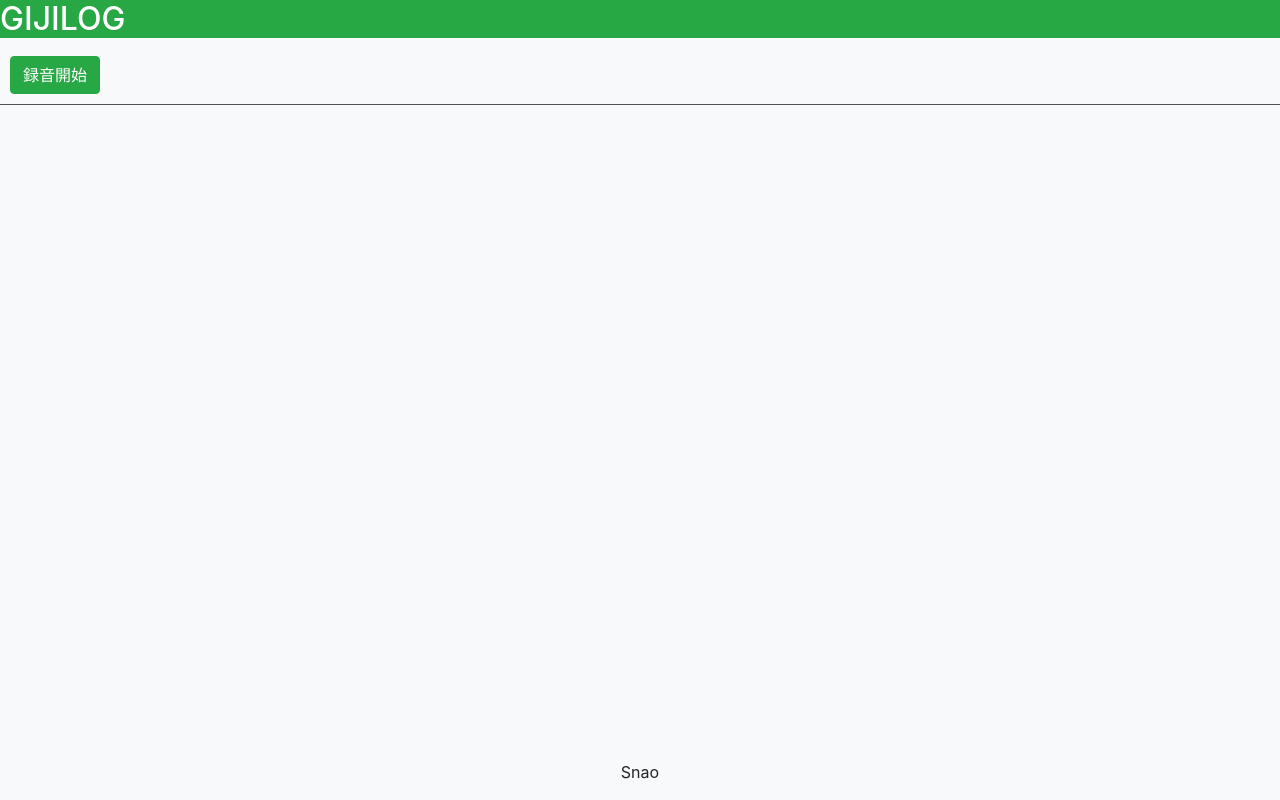
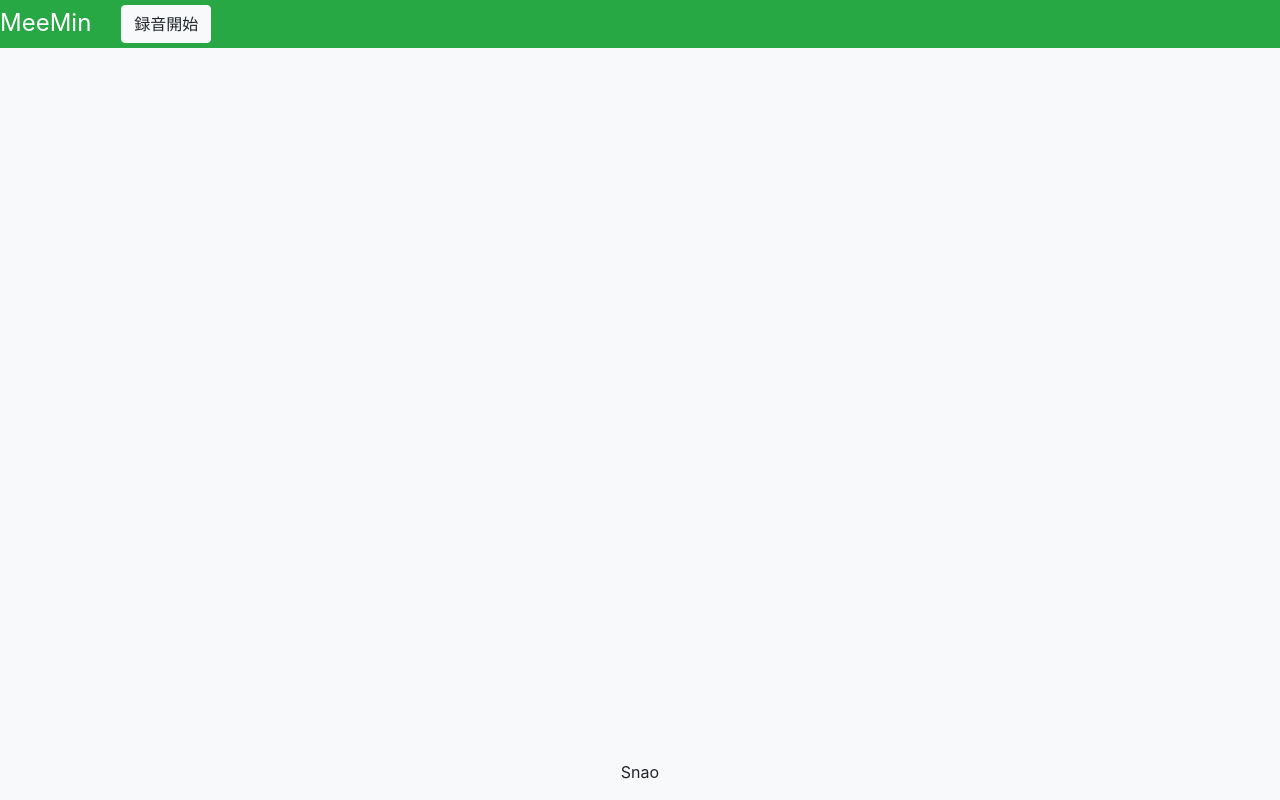
Before and after one commit to naoakis/gijilog, a plain HTML site: page index.html in a window 1280 px wide. Drawn offline with nearby package versions, Linux system fonts and the light colour scheme.

Commit message:
タイトル変更

```diff
--- a/css/common.css
+++ b/css/common.css
@@ -6,24 +6,22 @@
   }
 
 
-header {
-    border-bottom: solid 0.5px #525050;
+.logo {
+    margin-right:30px;
+    font-size: 24px
 }
 
+.header_height{
+    float: left;
+    padding:5px 0 5px 0;
+}
 
-.btn {
-    margin: 10px;
-}
 
 footer {
     text-align: center;
     margin-top: auto;
 }
 
-.container-fluid{
-    padding-top: 10px;
-}
-
 .table{
     font-size: 80%;
     font-family: MS Pゴシック;
--- a/index.html
+++ b/index.html
@@ -3,7 +3,7 @@
 <head>
     <meta charset="UTF-8">
     <meta name="viewport" content="width=device-width, initial-scale=1">
-    <title>GIJILOG</title>
+    <title>MeeMin</title>
 
     <link href="css/bootstrap.min.css" rel="stylesheet">
     <link rel="stylesheet" href="css/common.css" type="text/css">
@@ -13,10 +13,10 @@
 </head>
 <body>
     <div id="wrapper" class="bg-light">
-    <header>
-    <h2 class="bg-success text-white">GIJILOG</h2>
-    <button id="btn" class="btn btn-success btn-xs">録音開始</button>
-    </header>
+    <header class="bg-success">
+        <div class="logo header_height"><span class="text-white">MeeMin</span></div>
+        <div class="header_height"><button id="btn" class="btn btn-light btn-xs">録音開始</button><div>
+</header>
     <main>
     <div class="container-fluid">
         <table class="table table-striped">
@@ -26,7 +26,7 @@
       </div>
     </main>
     <footer>
-        <p>Snao </p>
+        <p>Snao</p>
     </footer>
 
     <script type="text/javascript" src="./js/main.js"></script>
```
Also changed, not shown: 1 other file.
